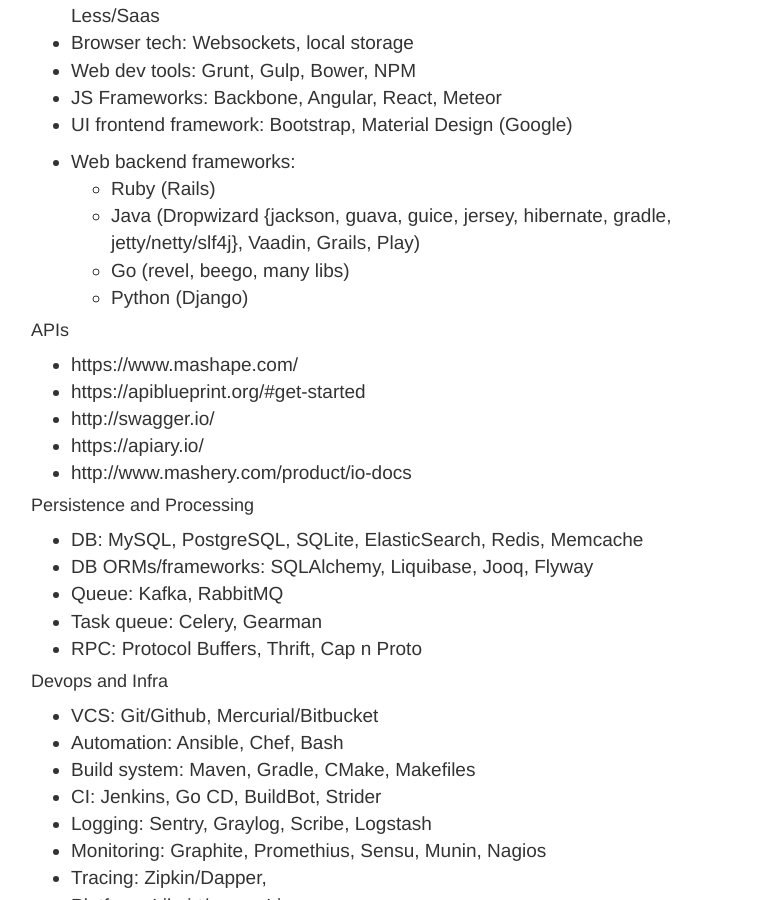
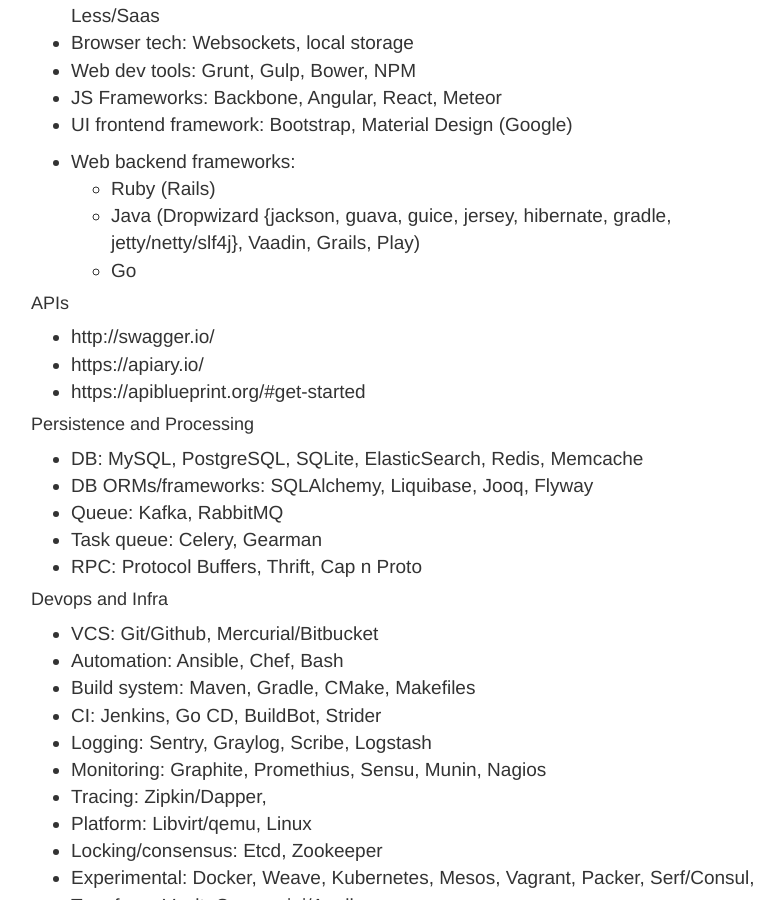
Before and after one commit to rohityadavcloud/rohityadavcloud.github.io, a Jekyll site: the page built from k/index.markdown, in a window 1280 px wide and 900 px high, scrolled down 1184 px. Shown: the whole window, without its empty margins (234-1018 px from the left). Built offline with Jekyll 4.4.1, drawn with Linux system fonts in a browser that asks for light colours.

Commit message:
kupp
Signed-off-by: Rohit Yadav <bhaisaab@baagi.org>

```diff
--- a/k/index.markdown
+++ b/k/index.markdown
@@ -53,16 +53,13 @@
 - Web backend frameworks:
   + Ruby (Rails)
   + Java (Dropwizard {jackson, guava, guice, jersey, hibernate, gradle, jetty/netty/slf4j}, Vaadin, Grails, Play)
-  + Go (revel, beego, many libs)
-  + Python (Django)
+  + Go
 
 #### APIs
 
-- https://www.mashape.com/
-- https://apiblueprint.org/#get-started
 - http://swagger.io/
 - https://apiary.io/
-- http://www.mashery.com/product/io-docs
+- https://apiblueprint.org/#get-started
 
 #### Persistence and Processing
 
```
